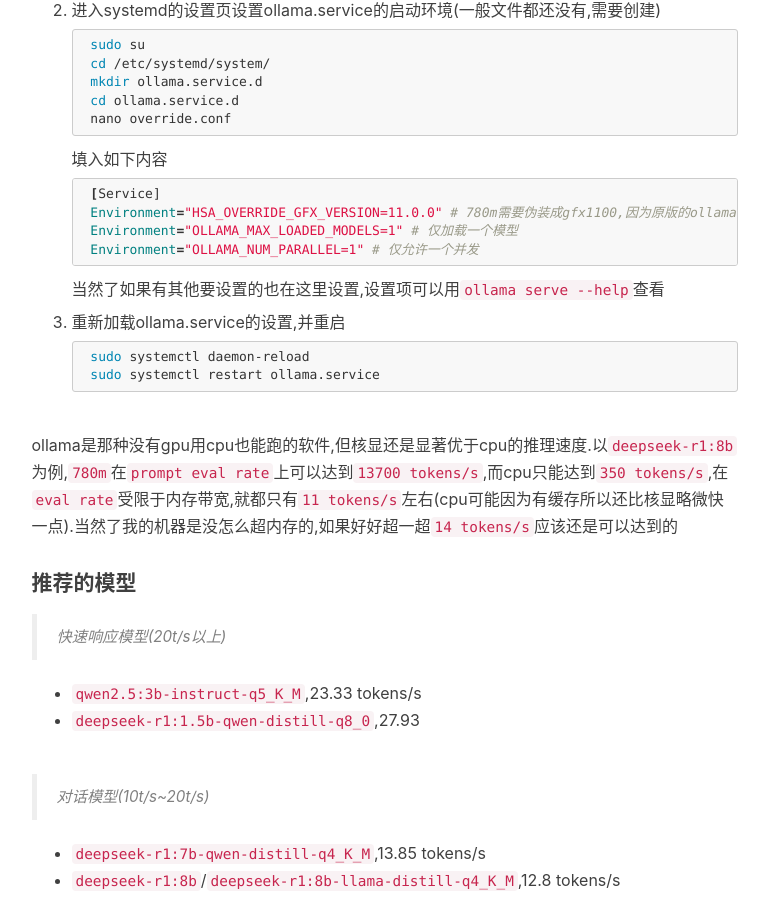
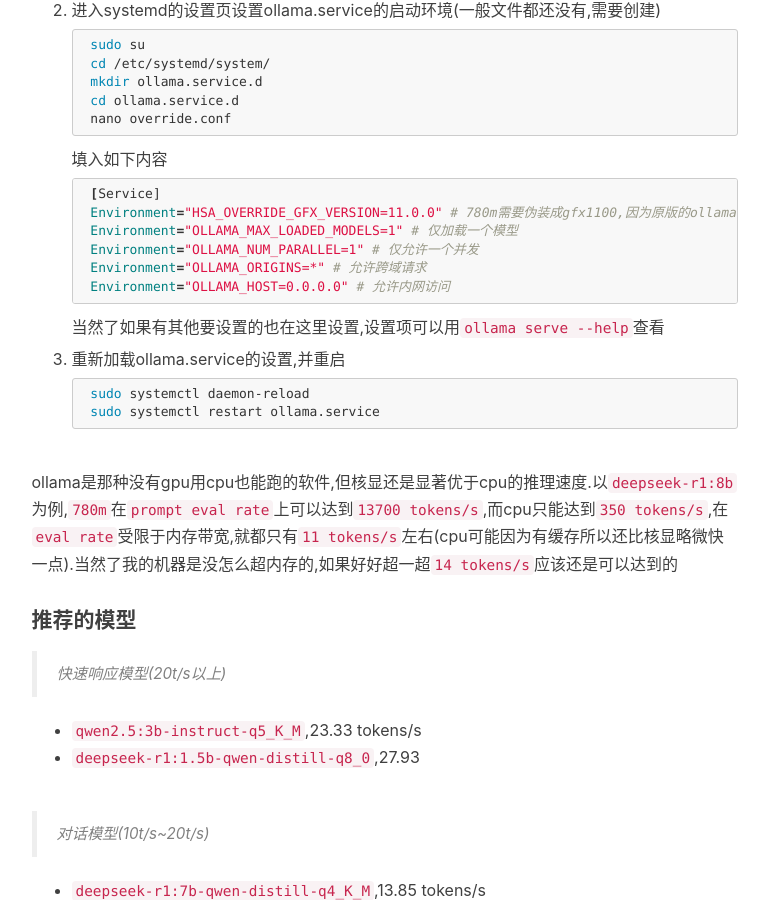
Before and after one commit to hsz1273327/hsz1273327.github.io, a Jekyll site: the page built from _posts/2025-02-17-780m上的AI环境搭建.md, in a window 1280 px wide and 900 px high, scrolled down 11831 px. Shown: the whole window, without its empty margins (136-905 px from the left). Built offline with Jekyll 4.4.1, drawn with Linux system fonts in a browser that asks for light colours; nearby versions of some CDN libraries; comment, search, counter and statistics services are not loaded.

Commit message:
Update 2025-02-17-780m上的AI环境搭建.md

````diff
--- a/_posts/2025-02-17-780m上的AI环境搭建.md
+++ b/_posts/2025-02-17-780m上的AI环境搭建.md
@@ -483,6 +483,8 @@
     Environment="HSA_OVERRIDE_GFX_VERSION=11.0.0" # 780m需要伪装成gfx1100,因为原版的ollama并不支持gfx1103的780m
     Environment="OLLAMA_MAX_LOADED_MODELS=1" # 仅加载一个模型
     Environment="OLLAMA_NUM_PARALLEL=1" # 仅允许一个并发
+    Environment="OLLAMA_ORIGINS=*" # 允许跨域请求
+    Environment="OLLAMA_HOST=0.0.0.0" # 允许内网访问
     ```
 
     当然了如果有其他要设置的也在这里设置,设置项可以用`ollama serve --help`查看
````
